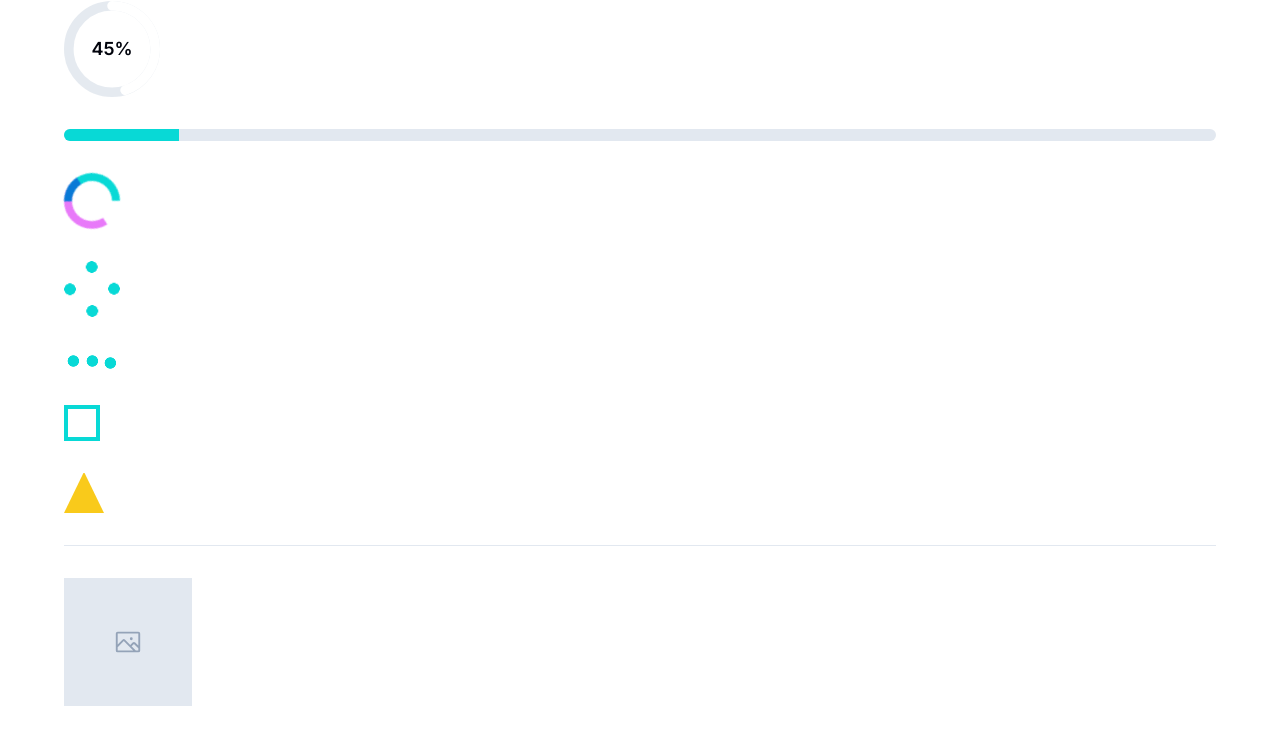
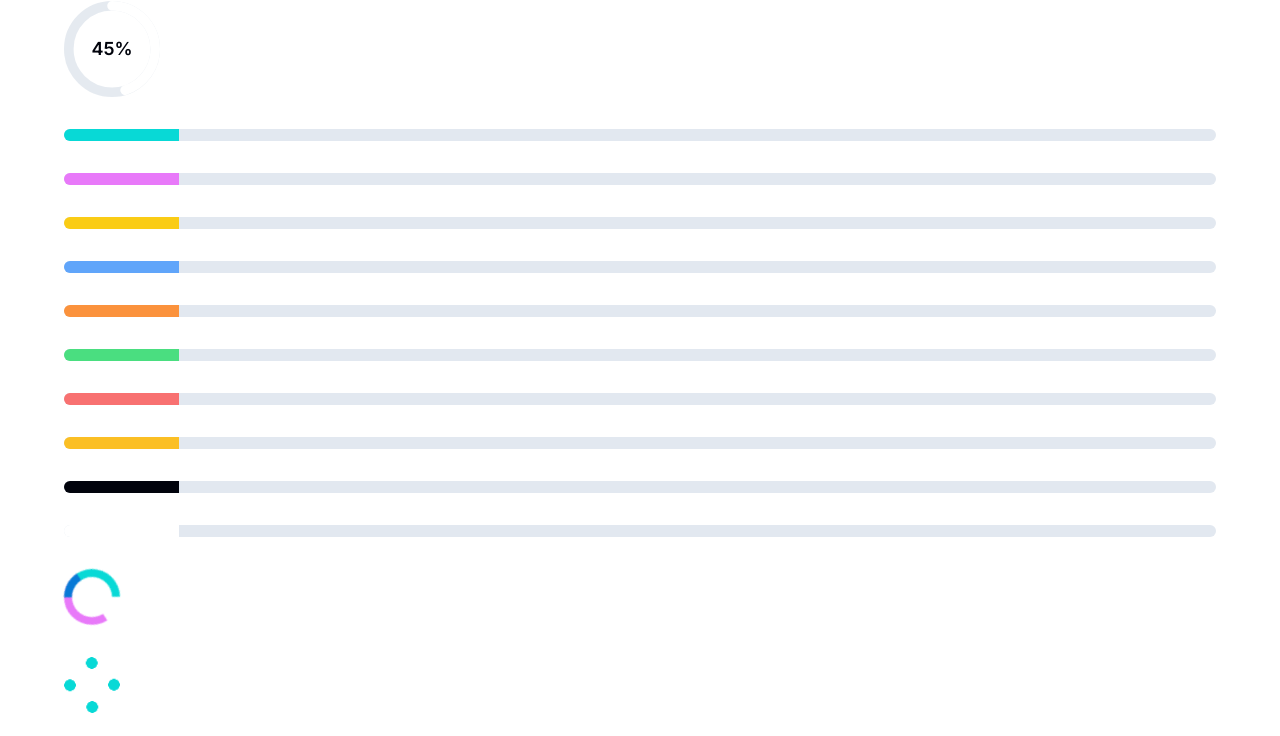
Before and after one commit to johnnyferreiradev/next-template, a Next.js app: page / in a window 1280 px wide. Shown: the part 1215-1951 px from the top of the page. Built offline with nearby package versions, Linux system fonts and the light colour scheme.

Commit message:
Adding colors in progress bar component

```diff
--- a/src/app/page.tsx
+++ b/src/app/page.tsx
@@ -24,6 +24,7 @@ import CircularProgress from '@/components/atom/CircularProgress';
 import { Colors } from '@/types/globals';
 import { TagThemes } from '@/components/atom/Tag/types';
 import { ButtonThemes } from '@/components/atom/Button/types';
+import { ProgressBarColors } from '@/components/atom/ProgressBar/types';
 import { CircularProgressColors } from '@/components/atom/CircularProgress/types';
 
 import HelloWorldTextImage from '@/assets/images/hello-world-text.png';
@@ -32,6 +33,7 @@ export default function Home() {
   const colorValueArray = Object.keys(Colors);
   const tagThemesArray = Object.keys(TagThemes);
   const buttonThemesArray = Object.keys(ButtonThemes);
+  const progressBarColors = Object.keys(ProgressBarColors);
   const circularProgressColors = Object.keys(CircularProgressColors);
 
   const { systemTheme, theme, setTheme } = useTheme();
@@ -59,7 +61,14 @@ export default function Home() {
         </CircularProgress>
       ))}
 
-      <ProgressBar progress={10} className="mb-8" />
+      {progressBarColors.map((item, index) => (
+        <ProgressBar
+          key={index}
+          progress={10}
+          color={item as keyof typeof ProgressBarColors}
+          className="mb-8"
+        />
+      ))}
 
       <Loader type="spin" className="mb-8" />
       <Loader type="spinDot" className="mb-8" />
--- a/src/components/atom/CircularProgress/index.tsx
+++ b/src/components/atom/CircularProgress/index.tsx
@@ -1,6 +1,6 @@
 import { useEffect, useRef } from 'react';
 
-import { CircularProgressProps, CircularProgressColors } from './types';
+import { CircularProgressProps } from './types';
 
 import './styles.css';
 
@@ -25,11 +25,11 @@ export default function CircularProgress({
 
   return (
     <div
-      className={`circular-progress inverted progress__${CircularProgressColors[color]} ${className}`}
+      className={`circular-progress inverted progress__${color} ${className}`}
     >
-      <svg className="progress-circle" viewBox="0 0 100 100">
+      <svg className="circular-progress__circle" viewBox="0 0 100 100">
         <circle
-          className="progress-bar-background"
+          className="circular-progress__background"
           cx="50"
           cy="50"
           r="45"
@@ -38,7 +38,7 @@ export default function CircularProgress({
         />
         <circle
           ref={circleRef}
-          className="progress-bar"
+          className="circular-progress__progress"
           cx="50"
           cy="50"
           r="45"
--- a/src/components/atom/CircularProgress/styles.css
+++ b/src/components/atom/CircularProgress/styles.css
@@ -7,15 +7,15 @@
     @apply w-24 h-24 relative;
   }
 
-  .circular-progress .progress-circle {
+  .circular-progress .circular-progress__circle {
     @apply w-full h-full -rotate-90;
   }
 
-  .circular-progress .progress-bar-background {
+  .circular-progress .circular-progress__background {
     @apply fill-none stroke-[var(--grayscale-color-300)] dark:stroke-[var(--grayscale-color-700)] opacity-50;
   }
 
-  .circular-progress .progress-bar {
+  .circular-progress .circular-progress__progress {
     @apply fill-none;
     @apply transition-[stroke-dashoffset] duration-[0.3s] ease-[ease-in-out];
     stroke-dasharray: 283;
@@ -23,7 +23,7 @@
     stroke-linecap: round;
   }
 
-  .circular-progress.inverted .progress-bar {
+  .circular-progress.inverted .circular-progress__progress {
     @apply transition-[stroke-dashoffset] duration-[0.3s] ease-[ease-in-out];
     stroke-dashoffset: 283;
   }
@@ -33,34 +33,34 @@
   }
 
   /* Colors */
-  .circular-progress.progress__primary .progress-bar {
+  .circular-progress.progress__primary .circular-progress__progress {
     @apply stroke-[var(--primary-color-200)];
   }
-  .circular-progress.progress__secondary .progress-bar {
+  .circular-progress.progress__secondary .circular-progress__progress {
     @apply stroke-[var(--secondary-color-200)];
   }
-  .circular-progress.progress__tertiary .progress-bar {
+  .circular-progress.progress__tertiary .circular-progress__progress {
     @apply stroke-[var(--tertiary-color-200)];
   }
-  .circular-progress.progress__quaternary .progress-bar {
+  .circular-progress.progress__quaternary .circular-progress__progress {
     @apply stroke-[var(--quaternary-color-200)];
   }
-  .circular-progress.progress__quinary .progress-bar {
+  .circular-progress.progress__quinary .circular-progress__progress {
     @apply stroke-[var(--quinary-color-200)];
   }
-  .circular-progress.progress__success .progress-bar {
+  .circular-progress.progress__success .circular-progress__progress {
     @apply stroke-[var(--success-color-200)];
   }
-  .circular-progress.progress__failure .progress-bar {
+  .circular-progress.progress__failure .circular-progress__progress {
     @apply stroke-[var(--failure-color-200)];
   }
-  .circular-progress.progress__warning .progress-bar {
+  .circular-progress.progress__warning .circular-progress__progress {
     @apply stroke-[var(--warning-color-200)];
   }
-  .circular-progress.progress__dark .progress-bar {
+  .circular-progress.progress__dark .circular-progress__progress {
     @apply stroke-[var(--dark-color)] dark:stroke-[var(--light-color)];
   }
-  .circular-progress.progress__light .progress-bar {
+  .circular-progress.progress__light .circular-progress__progress {
     @apply stroke-[var(--light-color)] dark:stroke-[var(--dark-color)];
   }
 }
--- a/src/components/atom/ProgressBar/index.tsx
+++ b/src/components/atom/ProgressBar/index.tsx
@@ -4,10 +4,11 @@ import './styles.css';
 
 export default function ProgressBar({
   progress,
+  color = 'primary',
   className = '',
 }: ProgressBarProps) {
   return (
-    <div className={`progress-bar ${className}`.trim()}>
+    <div className={`progress-bar progress__${color} ${className}`.trim()}>
       <div
         className="progress-bar__progress"
         style={{ width: `${progress}%` }}
--- a/src/components/atom/ProgressBar/styles.css
+++ b/src/components/atom/ProgressBar/styles.css
@@ -12,4 +12,36 @@
     @apply h-full w-0 bg-[var(--primary-color-200)];
     @apply transition-[width] duration-[0.3s] ease-[ease-in-out];
   }
+
+  /* Colors */
+  .progress-bar.progress__primary .progress-bar__progress {
+    @apply bg-[var(--primary-color-200)];
+  }
+  .progress-bar.progress__secondary .progress-bar__progress {
+    @apply bg-[var(--secondary-color-200)];
+  }
+  .progress-bar.progress__tertiary .progress-bar__progress {
+    @apply bg-[var(--tertiary-color-200)];
+  }
+  .progress-bar.progress__quaternary .progress-bar__progress {
+    @apply bg-[var(--quaternary-color-200)];
+  }
+  .progress-bar.progress__quinary .progress-bar__progress {
+    @apply bg-[var(--quinary-color-200)];
+  }
+  .progress-bar.progress__success .progress-bar__progress {
+    @apply bg-[var(--success-color-200)];
+  }
+  .progress-bar.progress__failure .progress-bar__progress {
+    @apply bg-[var(--failure-color-200)];
+  }
+  .progress-bar.progress__warning .progress-bar__progress {
+    @apply bg-[var(--warning-color-200)];
+  }
+  .progress-bar.progress__dark .progress-bar__progress {
+    @apply bg-[var(--dark-color)] dark:bg-[var(--light-color)];
+  }
+  .progress-bar.progress__light .progress-bar__progress {
+    @apply bg-[var(--light-color)] dark:bg-[var(--dark-color)];
+  }
 }
--- a/src/components/atom/ProgressBar/types.ts
+++ b/src/components/atom/ProgressBar/types.ts
@@ -1,4 +1,18 @@
+export enum ProgressBarColors {
+  primary = 'primary',
+  secondary = 'secondary',
+  tertiary = 'tertiary',
+  quaternary = 'quaternary',
+  quinary = 'quinary',
+  success = 'success',
+  failure = 'failure',
+  warning = 'warning',
+  dark = 'dark',
+  light = 'light',
+}
+
 export interface ProgressBarProps {
   progress: number;
   className?: string;
+  color?: keyof typeof ProgressBarColors;
 }
```
